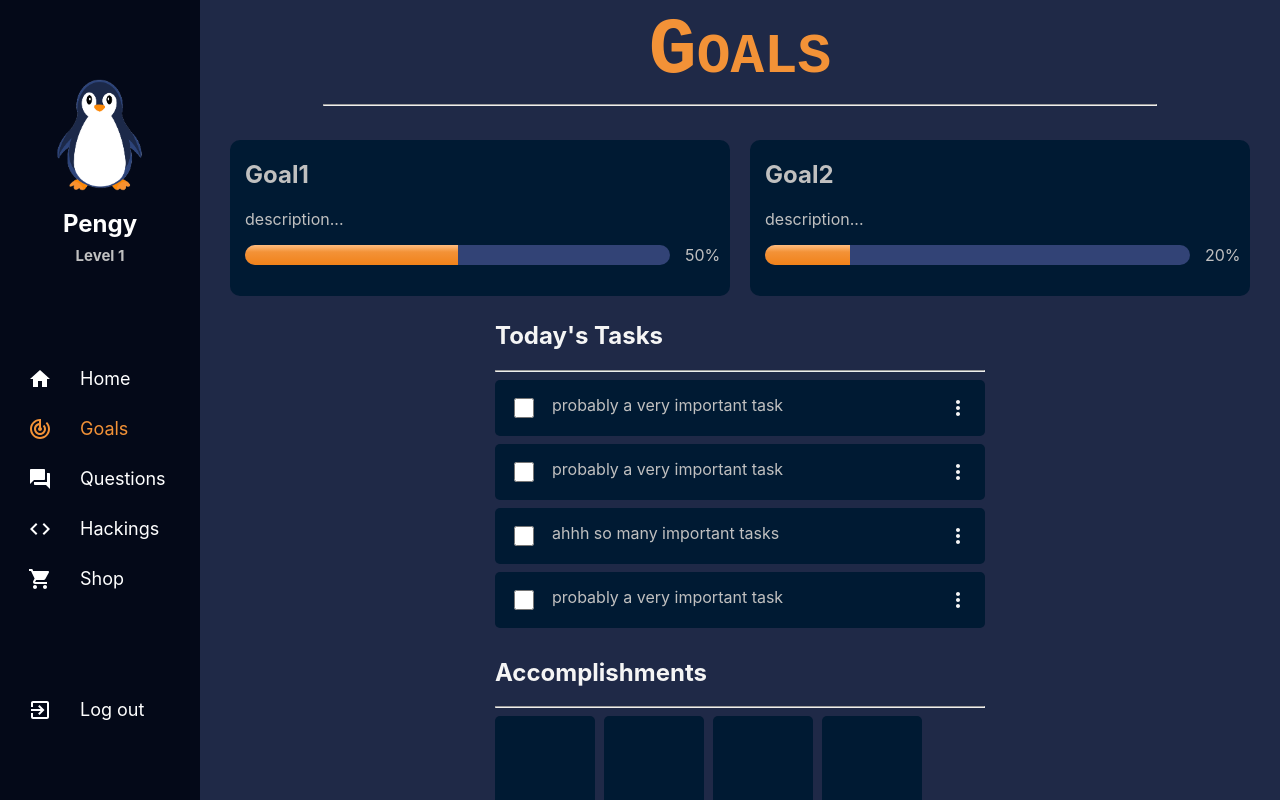
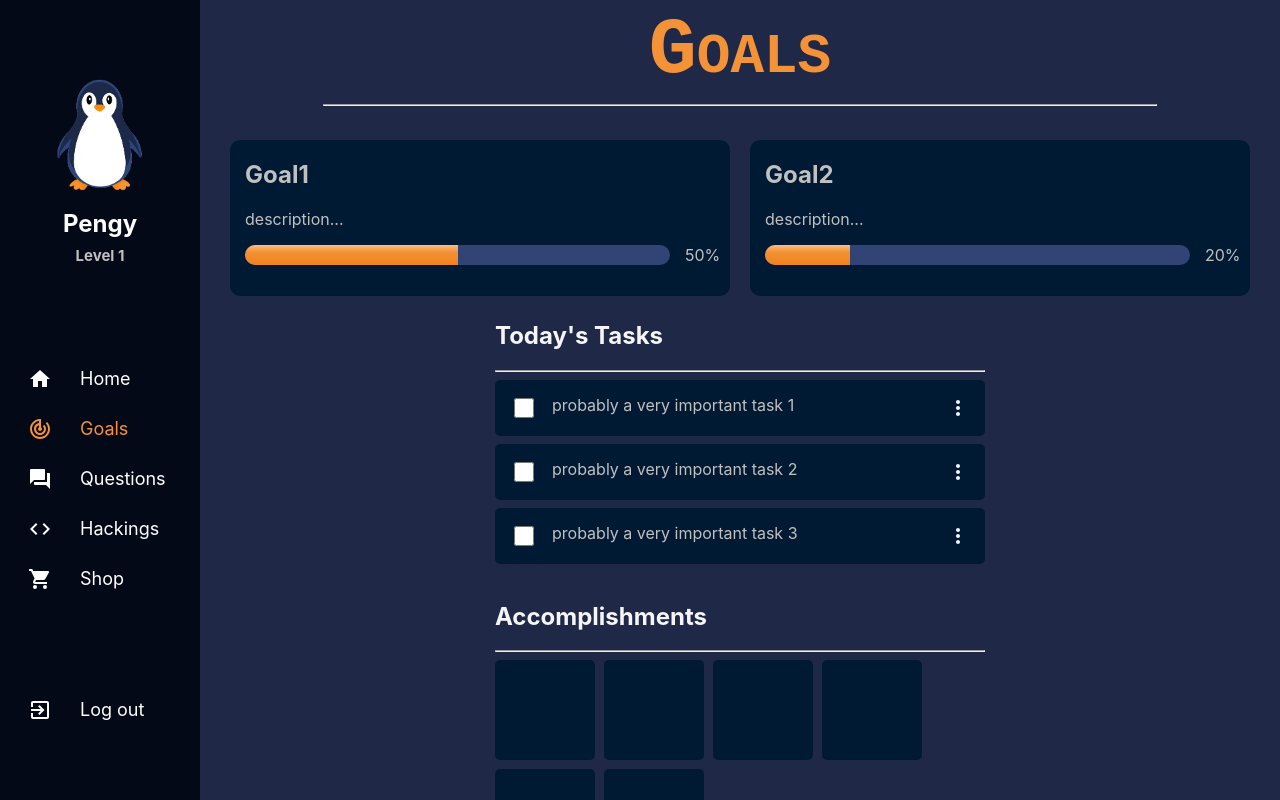
Before and after one commit to lesandra007/ProjectPenguin, a React (Create React App) app: page /goals in a window 1280 px wide. Built offline with nearby package versions, Linux system fonts and the light colour scheme.

Commit message:
made tasks list drag and droppable

```diff
--- a/package.json
+++ b/package.json
@@ -3,6 +3,9 @@
   "version": "0.1.0",
   "private": true,
   "dependencies": {
+    "@dnd-kit/core": "^6.1.0",
+    "@dnd-kit/sortable": "^8.0.0",
+    "@dnd-kit/utilities": "^3.2.2",
     "@emotion/react": "^11.11.3",
     "@emotion/styled": "^11.11.0",
     "@monaco-editor/react": "^4.6.0",
--- a/src/App.css
+++ b/src/App.css
@@ -255,15 +255,32 @@ input[type=text] {
   padding: 0px 15px;
 }
 
-.tasksList{
+/* .tasksList{
   width: 100%;
   height: auto;
-  /* background-color: var(--light-orange); */
+  background-color: var(--light-orange);
   border-radius: 10px;
 
   display: flex;
   flex-direction: column;
   gap: 8px;
+} */
+
+.task{
+  background-color: var(--darker-blue);
+  width: 100%;
+  height: auto;
+  border-radius: 5px;
+  box-sizing: border-box;
+  padding: 15px;
+
+  display: flex;
+  flex-direction: row;
+  align-items: center;
+  justify-content: space-between;
+  gap: 15px;
+  margin: 8px 0px;
+  touch-action: none;
 }
 
 .AccomplishmentsSection{
--- a/src/components/Task.js
+++ b/src/components/Task.js
@@ -1,28 +1,60 @@
 import React from 'react'
 import "../App.css";
 import MoreVertIcon from '@mui/icons-material/MoreVert';
+import { SortableContext, verticalListSortingStrategy, useSortable } from '@dnd-kit/sortable';
+import {CSS} from "@dnd-kit/utilities";
 
-export default function Task({title}){
-    return(
-        <div style={{
-            backgroundColor: 'var(--darker-blue)',
-            width: '100%',
-            height: 'auto',
-            borderRadius: '5px',
-            boxSizing: 'border-box',
-            padding: '15px',
+// export default function Task({title}){
+//     return(
+//         <div style={{
+//             backgroundColor: 'var(--darker-blue)',
+//             width: '100%',
+//             height: 'auto',
+//             borderRadius: '5px',
+//             boxSizing: 'border-box',
+//             padding: '15px',
 
-            display: 'flex',
-            flexDirection: 'row',
-            alignItems: 'center',
-            justifyContent: 'space-between',
-            gap: '15px'
-            }}>
-            <div style={{display: 'flex', flexDirection: 'row', gap: '15px'}}>
-                <input type="checkbox" style={{width: '20px', height: '20px', accentColor: 'var(--dark-orange)'}}/>
-                <div style={{color: 'silver', flexWrap: 'wrap'}}>{title}</div>
-            </div>
-            <MoreVertIcon/>
+//             display: 'flex',
+//             flexDirection: 'row',
+//             alignItems: 'center',
+//             justifyContent: 'space-between',
+//             gap: '15px'
+//             }}>
+//             <div style={{display: 'flex', flexDirection: 'row', gap: '15px'}}>
+//                 <input type="checkbox" style={{width: '20px', height: '20px', accentColor: 'var(--dark-orange)'}}/>
+//                 <div style={{color: 'silver', flexWrap: 'wrap'}}>{title}</div>
+
+//             </div>
+//             <MoreVertIcon/>
+//         </div>
+//     )
+// }
+
+export const Task = ({ id, title }) => {
+    // Sortable variables
+    const { attributes, listeners, setNodeRef, transform, transition } = useSortable({ id });
+    // Style during transition (dragging)
+    const style = {
+      transition,
+      transform: CSS.Transform.toString(transform),
+    };
+
+    return (
+      <div
+        ref={setNodeRef}
+        style={style}
+        {...attributes}
+        {...listeners}
+        className="task"
+      >
+        <div style={{display: 'flex', flexDirection: 'row', gap: '15px'}}>
+            {/* checkbox */}
+            <input type="checkbox" style={{width: '20px', height: '20px', accentColor: 'var(--dark-orange)'}} />
+            {/* task title */}
+            <div style={{color: 'silver', flexWrap: 'wrap'}}>{title}</div>
         </div>
-    )
-}
+        {/* 3 dots icon */}
+        <MoreVertIcon/>
+      </div>
+    );
+  };
--- /dev/null
+++ b/src/components/TaskDraggable.js
@@ -0,0 +1,16 @@
+import React from 'react';
+import {SortableContext, verticalListSortingStrategy} from "@dnd-kit/sortable";
+
+import { Task } from "../components/Task";
+
+export const TaskDraggable = ({ tasks }) => {
+  return (
+    <div>
+      <SortableContext items={tasks} strategy={verticalListSortingStrategy}>
+        {tasks.map((task) => (
+          <Task key={task.id} id={task.id} title={task.title} />
+        ))}
+      </SortableContext>
+    </div>
+  );
+};
--- a/src/pages/Goals.js
+++ b/src/pages/Goals.js
@@ -1,12 +1,61 @@
-import React from 'react'
+import React, { useEffect, useState }  from 'react'
 import "../App.css";
 import Sidebar from '../components/Sidebar';
 import Title from '../components/Title';
 import ProgressBar from '../components/ProgressBar';
-import Task from '../components/Task';
+import { TaskDraggable } from "../components/TaskDraggable";
+
 import Badge from '../components/Badge';
+import {
+  DndContext,
+  KeyboardSensor,
+  PointerSensor,
+  useSensor,
+  useSensors,
+  TouchSensor,
+  closestCorners,
+} from "@dnd-kit/core";
+import { arrayMove, sortableKeyboardCoordinates } from '@dnd-kit/sortable';
+
 
 export default function Goals() {
+  // Tasks array
+  const tasksArray = [
+    {id: 1, title: "probably a very important task 1"},
+    {id: 2, title: "probably a very important task 2"},
+    {id: 3, title: "probably a very important task 3"}];
+  const [tasks, setTasks] = useState(tasksArray);
+
+  //helper function: finds id of given task in tasks array; if task is equal to the task given, return the id
+  const getTaskPos = (id) => tasks.findIndex((task) => task.id === id);
+
+  //handing drag so tasks are positioned appropriately according to where they are dragged to
+  const handleDragEnd = (event) => {
+    //active is event (task) being dragged
+    //over is event (task) to be replaced by active
+    const { active, over } = event;
+
+    //if dragged task returns to position, then do nothing
+    if (active.id === over.id) return;
+
+    setTasks((tasks) => {
+      const originalPos = getTaskPos(active.id); //id before task was dragged
+      const newPos = getTaskPos(over.id); //id after task is dragged
+
+      //updates array
+      return arrayMove(tasks, originalPos, newPos);
+    });
+  };
+
+  // make drag and droppable on mobile/keyboard
+  const sensors = useSensors(
+    useSensor(PointerSensor),
+    useSensor(TouchSensor),
+    useSensor(KeyboardSensor, {
+      coordinateGetter: sortableKeyboardCoordinates,
+    })
+  )
+
   return (
     <div className="PageMenuAndContent">
         <Sidebar/>
@@ -31,12 +80,6 @@ export default function Goals() {
                 <p style={{margin: '0px'}}>description...</p>
                 <ProgressBar percentCompleted={20}/>
               </div>
-              {/* Goal 3 */}
-              {/* <div className="goal">
-                <h2>Goal3</h2>
-                <p>description...</p>
-                <ProgressBar percentCompleted={75}/>
-              </div> */}
           </div>
 
           {/* Tasks and Accomplishments */}
@@ -44,12 +87,10 @@ export default function Goals() {
             <div className='TasksSection'>
               <h2>Today's Tasks</h2>
               <hr></hr>
-              <div className='tasksList'>
-                <Task title='probably a very important task'/>
-                <Task title='probably a very important task'/>
-                <Task title='ahhh so many important tasks'/>
-                <Task title='probably a very important task'/>
-              </div>
+              {/* Drag and dropable task section */}
+              <DndContext sensors={sensors} onDragEnd={handleDragEnd} collisionDetection={closestCorners}>
+                <TaskDraggable tasks={tasks}/>
+              </DndContext>
             </div>
             <div className='AccomplishmentsSection'>
               <h2>Accomplishments</h2>
```
Also changed, not shown: 1 other file (tests, documents, lock files or other folders).
